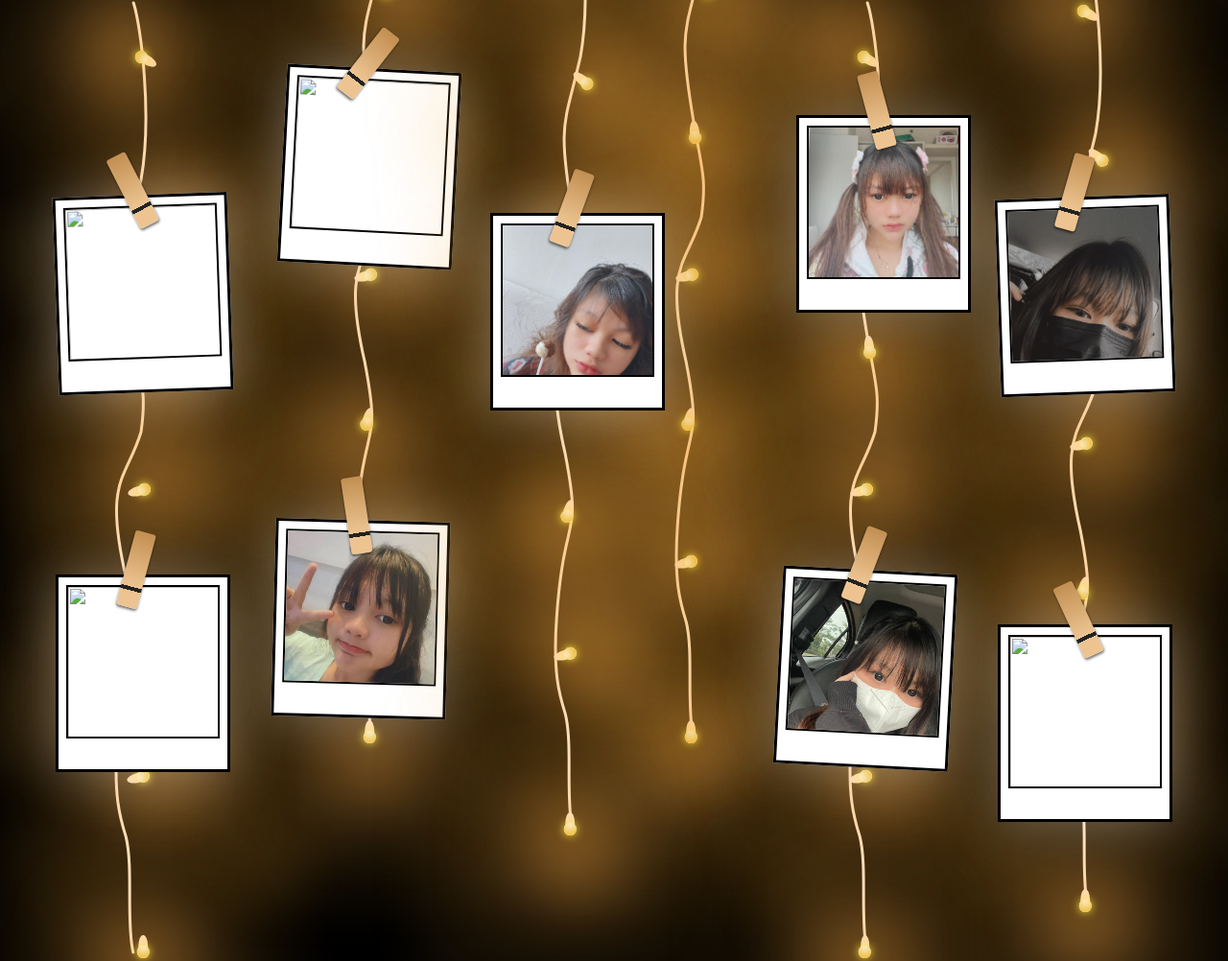
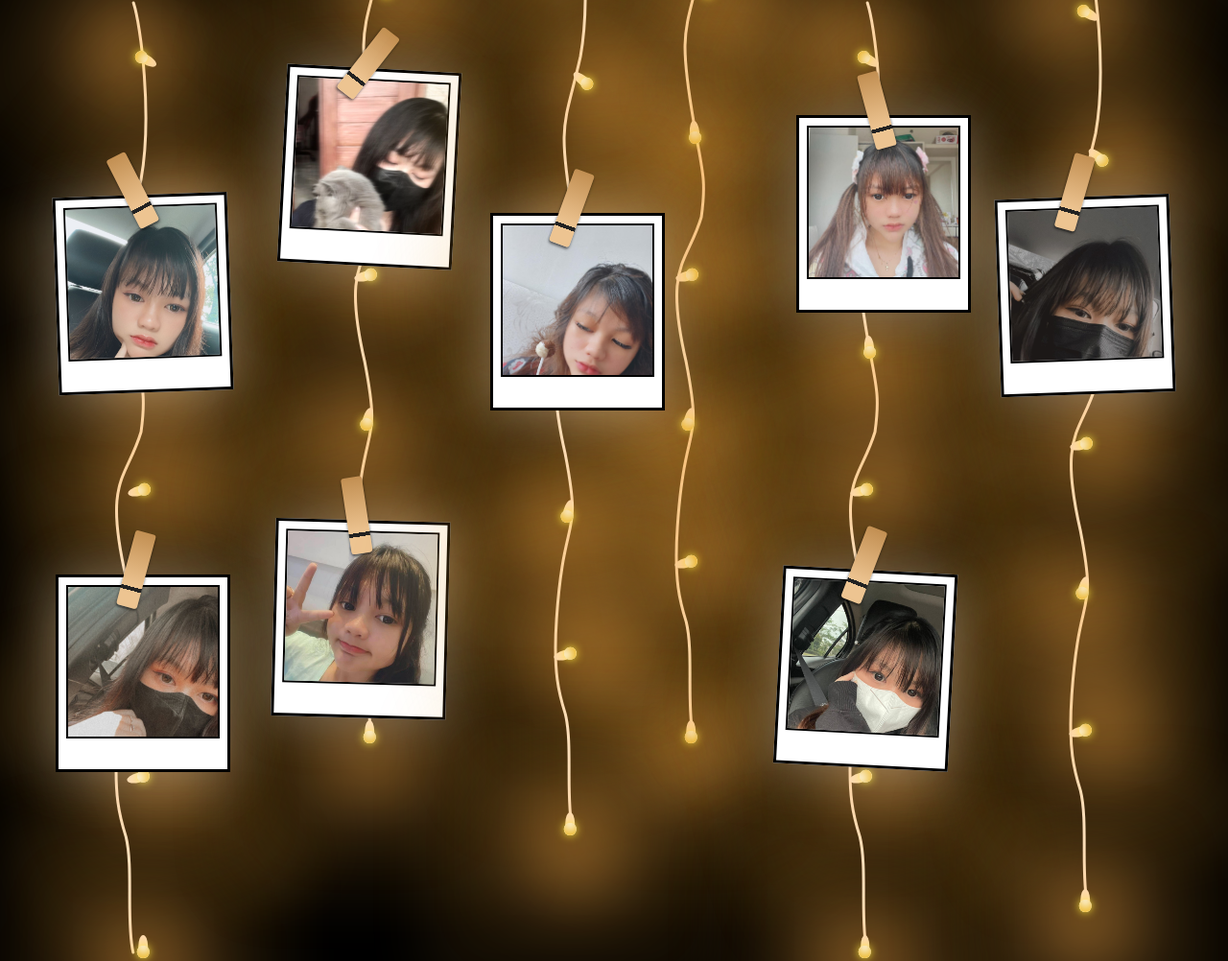
Before and after one commit to maychelta/maychelta.github.io, a plain HTML site: page index.html in a window 1280 px wide. Shown: the top 1002 px of the page at 96% size. Drawn offline with nearby package versions, Linux system fonts and the light colour scheme.

Commit message:
initial commit

```diff
--- a/index.html
+++ b/index.html
@@ -24,8 +24,8 @@
       <div class="light light--five"></div>
       <div class="light light--six"></div>
       <div class="light light--last"></div>
-      <a class="polaroid polaroid--one" href="https://www.instagram.com/maychelta_love/" ><img src="1.jpeg"></a>"/></a>
-      <a class="polaroid polaroid--two" href="https://www.instagram.com/maychelta_love/"><img src="2.jpeg"/></a>
+      <a class="polaroid polaroid--one" href="https://www.instagram.com/maychelta_love/" ><img src="1.jpg"></a>"/></a>
+      <a class="polaroid polaroid--two" href="https://www.instagram.com/maychelta_love/"><img src="2.jpg"/></a>
     </div>
     <div class="wire">
       <svg width="37" height="996" viewBox="0 0 37 996" fill="none">
@@ -37,7 +37,7 @@
       <div class="light light--four"></div>
       <div class="light light--five"></div>
       <div class="light light--six"></div>
-      <div class="light light--last"></div><a class="polaroid polaroid--three" href="https://www.instagram.com/maychelta_love/"><img src="3,jpeg.jpg"/></a>
+      <div class="light light--last"></div><a class="polaroid polaroid--three" href="https://www.instagram.com/maychelta_love/"><img src="3.jpg"/></a>
       <a class="polaroid polaroid--four" href="https://www.instagram.com/maychelta_love/" ><img src="4.jpg"/></a>
     </div>
     <div class="wire">
@@ -89,7 +89,7 @@
       <div class="light light--five"></div>
       <div class="light light--six"></div>
       <div class="light light--last"></div><a class="polaroid polaroid--nine" href="https://www.instagram.com/maychelta_love/" ><img src="8.jpg"/></a>
-      <a class="polaroid polaroid--ten" href="https://www.instagram.com/maychelta_love/"><img src="9.jpg"/></a>
+
     </div>
   </div>
 </main>
```
